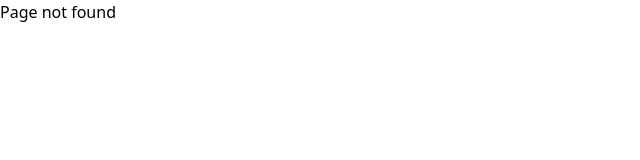
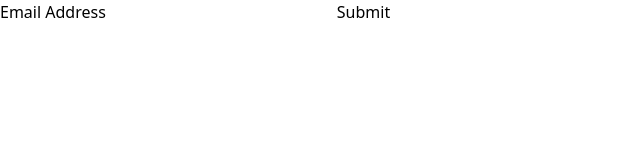
Before and after one commit to Diamo10/mp, a React (Vite) app in the folder frontend/: page /login in a window 1280 px wide. Before the commit this address had no page. Shown: the top 160 px of the page, without its empty margins (0-640 px from the left). Built offline with nearby package versions, Linux system fonts and the light colour scheme.

Commit message:
style:login

```diff
--- a/frontend/package.json
+++ b/frontend/package.json
@@ -10,6 +10,7 @@
     "preview": "vite preview"
   },
   "dependencies": {
+    "formik": "^2.4.6",
     "react": "^18.3.1",
     "react-dom": "^18.3.1",
     "react-toastify": "^10.0.5"
--- a/frontend/src/App.jsx
+++ b/frontend/src/App.jsx
@@ -3,6 +3,7 @@
 import Home from "./pages/Home";
 import About from "./pages/About";
 import NotFound from "./pages/NotFound";
+import Login from "./pages/Login";
 
 const App = () => {
   return (
@@ -10,6 +11,7 @@
       <Routes>
         <Route path="/" element={<Home />} />
         <Route path="/about" element={<About />} />
+        <Route path="/login" element={<Login />} />
         <Route path="*" element={<NotFound />} />
       </Routes>
     </BrowserRouter>
--- /dev/null
+++ b/frontend/src/pages/Login.jsx
@@ -0,0 +1,30 @@
+import React from "react";
+import { useFormik } from "formik";
+
+const Login = () => {
+  // Pass the useFormik() hook initial form values and a submit function that will
+  // be called when the form is submitted
+  const formik = useFormik({
+    initialValues: {
+      email: "",
+    },
+    onSubmit: (values) => {
+      alert(JSON.stringify(values, null, 2));
+    },
+  });
+  return (
+    <form onSubmit={formik.handleSubmit}>
+      <label htmlFor="email">Email Address</label>
+      <input
+        id="email"
+        name="email"
+        type="email"
+        onChange={formik.handleChange}
+        value={formik.values.email}
+      />
+
+      <button type="submit">Submit</button>
+    </form>
+  );
+};
+export default Login;
```
Also changed, not shown: 1 other file (tests, documents, lock files or other folders).
